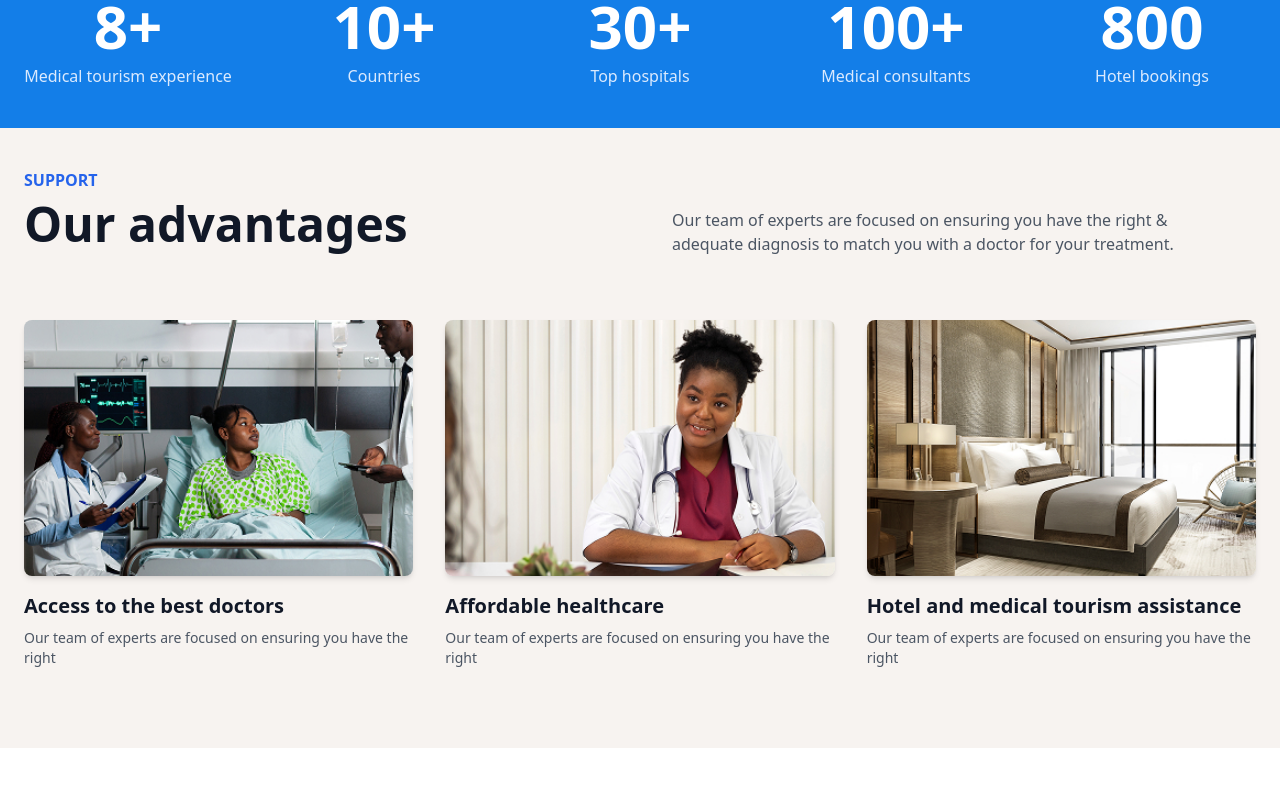
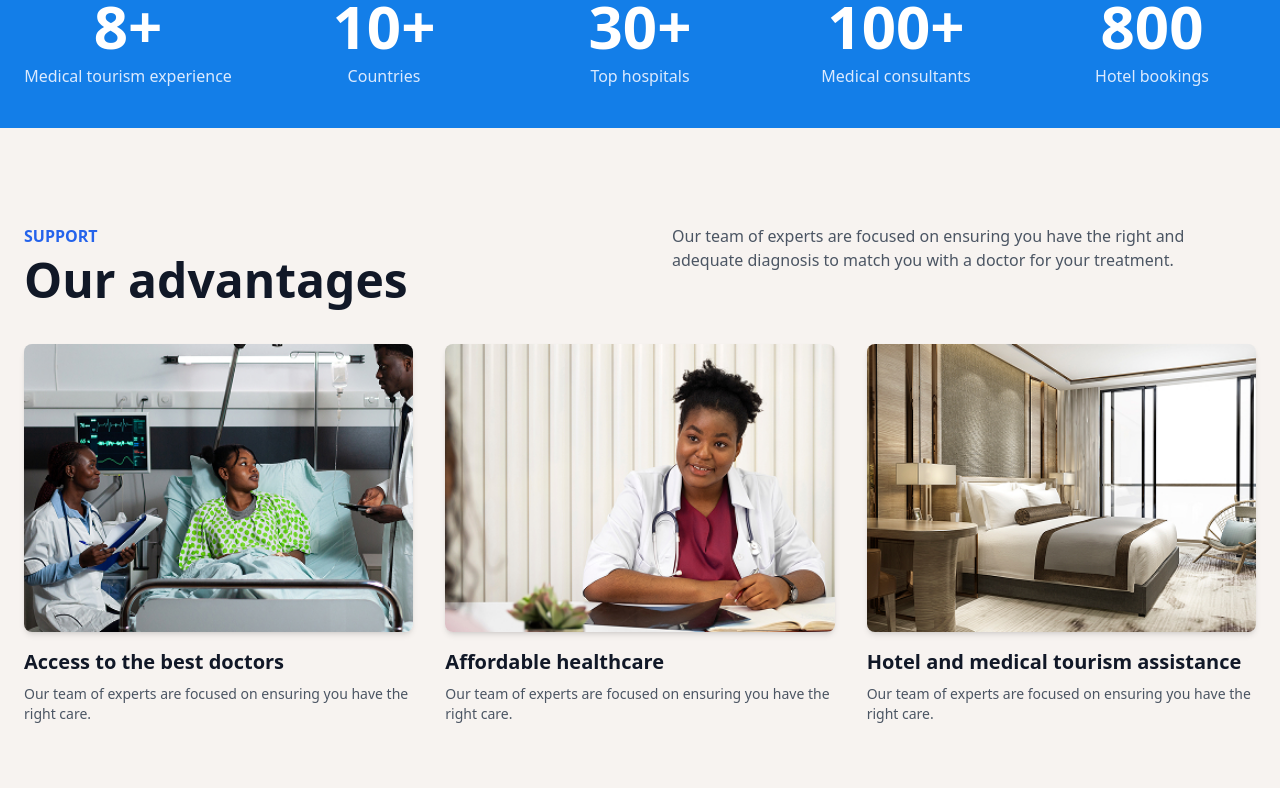
Before and after one commit to Binmuhammad001/healing-ways, a React (Vite) app: page / in a window 1280 px wide. Shown: the part 840-1631 px from the top of the page. Built offline with nearby package versions, Linux system fonts and the light colour scheme.

Commit message:
Update section2.jsx

```diff
--- a/src/components/home/section2.jsx
+++ b/src/components/home/section2.jsx
@@ -8,55 +8,60 @@ export default function Section2() {
     {
       image: section21,
       title: "Access to the best doctors",
-      description: "Our team of experts are focused on ensuring you have the right"
+      description:
+        "Our team of experts are focused on ensuring you have the right care."
     },
     {
       image: section22,
       title: "Affordable healthcare",
-      description: "Our team of experts are focused on ensuring you have the right"
+      description:
+        "Our team of experts are focused on ensuring you have the right care."
     },
     {
       image: section23,
       title: "Hotel and medical tourism assistance",
-      description: "Our team of experts are focused on ensuring you have the right"
+      description:
+        "Our team of experts are focused on ensuring you have the right care."
     }
   ];
 
   return (
-    <section className="pt-15 bg-[#F7F3F0]">
-      <div className="container mx-auto px-6">
+    <section className="pt-16 md:pt-24 bg-[#F7F3F0] overflow-x-hidden">
+      <div className="max-w-7xl mx-auto px-4 sm:px-6">
 
         {/* === Text Section === */}
         <div className="flex flex-col md:flex-row justify-between items-start mb-10">
+
           {/* Left Column */}
-          <div className="md:w-1/2 mb-6 md:mb-0 pt-10">
+          <div className="md:w-1/2 mb-6 md:mb-0">
             <p className="text-blue-600 font-semibold uppercase mb-2">
               Support
             </p>
-            <h1 className="text-4xl md:text-5xl font-bold text-gray-900">
+            <h1 className="text-3xl sm:text-4xl md:text-5xl font-bold text-gray-900">
               Our advantages
             </h1>
           </div>
 
           {/* Right Column */}
-          <div className="md:w-1/2 md:pl-8 pt-20">
-            <p className="mb-6 text-gray-600">
-              Our team of experts are focused on ensuring you have the right & <br />adequate diagnosis to match you with a doctor for your treatment.
+          <div className="md:w-1/2 md:pl-8">
+            <p className="text-gray-600 text-sm sm:text-base">
+              Our team of experts are focused on ensuring you have the right and
+              adequate diagnosis to match you with a doctor for your treatment.
             </p>
           </div>
         </div>
 
-        {/* === Image Section with Text === */}
-        <div className="w-full mx-auto grid grid-cols-1 sm:grid-cols-2 lg:grid-cols-3 gap-8 pb-20">
+        {/* === Cards Section === */}
+        <div className="grid grid-cols-1 sm:grid-cols-2 lg:grid-cols-3 gap-8 pb-16">
           {advantages.map((advantage, index) => (
             <div key={index} className="flex flex-col">
               <img
                 src={advantage.image}
                 alt={advantage.title}
-                className="rounded-lg shadow-md object-cover w-full h-64 mb-4"
+                className="rounded-lg shadow-md object-cover w-full h-56 sm:h-64 md:h-72 mb-4"
                 loading="lazy"
               />
-              <h3 className="text-xl font-bold text-gray-900 mb-2">
+              <h3 className="text-lg md:text-xl font-bold text-gray-900 mb-2">
                 {advantage.title}
               </h3>
               <p className="text-gray-600 text-sm">
@@ -65,6 +70,7 @@ export default function Section2() {
             </div>
           ))}
         </div>
+
       </div>
     </section>
   );
```
